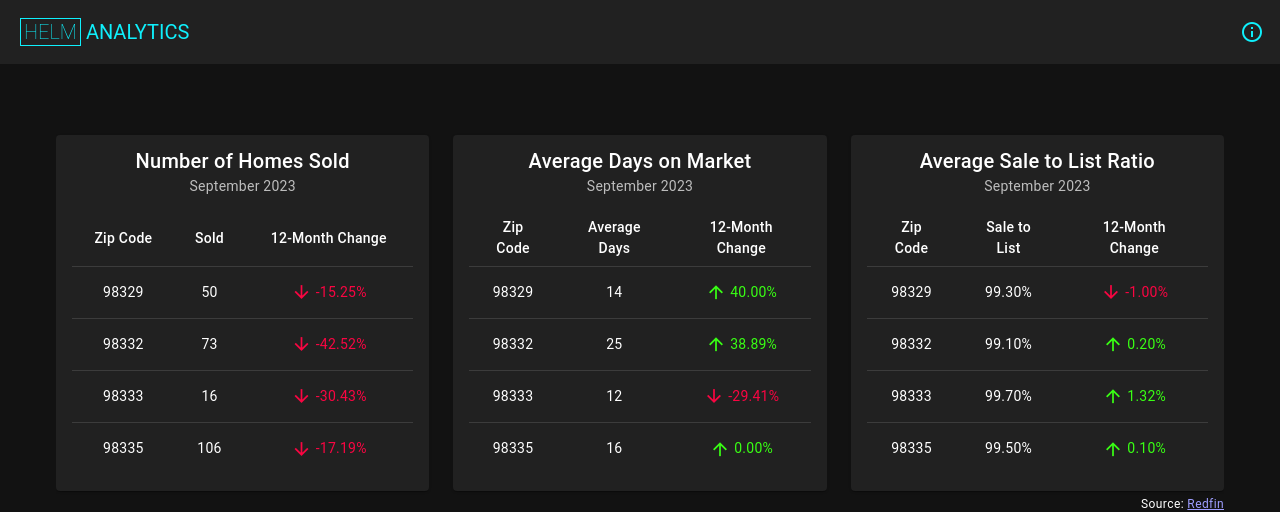
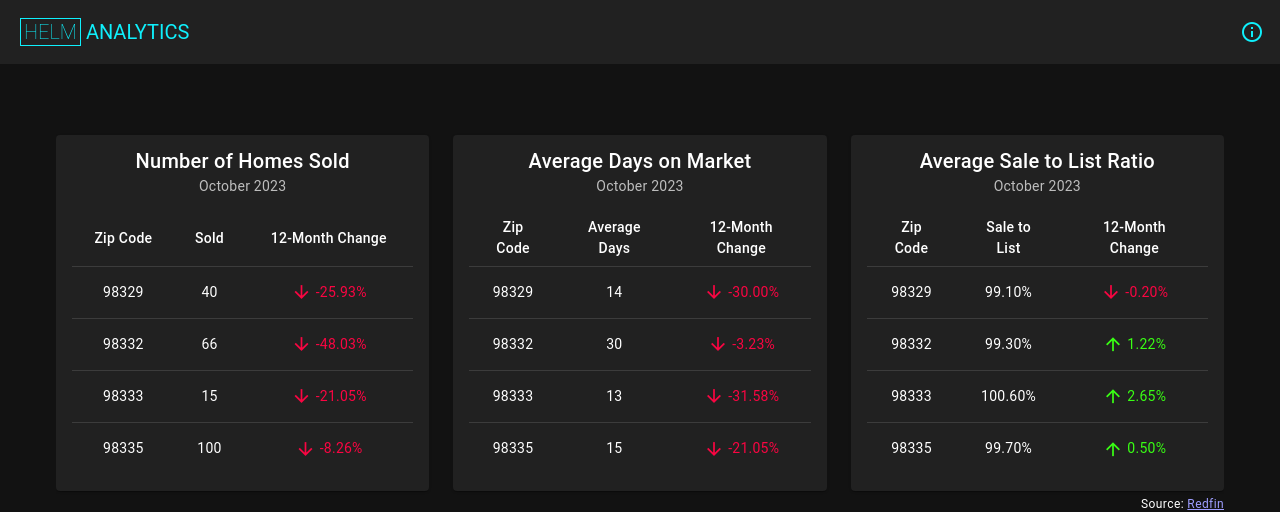
Before and after one commit to mthelm85/gh-housing-data, a Vue app: page /demand in a window 1280 px wide. Shown: the top 512 px of the page. Built offline with nearby package versions, Linux system fonts and the light colour scheme.

Commit message:
added oct data

```diff
--- a/src/views/Demand.vue
+++ b/src/views/Demand.vue
@@ -6,7 +6,7 @@
                     <v-card>
                         <v-card-item>
                             <v-card-title>Number of Homes Sold</v-card-title>
-                            <v-card-subtitle>September 2023</v-card-subtitle>
+                            <v-card-subtitle>October 2023</v-card-subtitle>
                         </v-card-item>
 
                         <v-card-text>
@@ -40,7 +40,7 @@
                     <v-card>
                         <v-card-item>
                             <v-card-title>Average Days on Market</v-card-title>
-                            <v-card-subtitle>September 2023</v-card-subtitle>
+                            <v-card-subtitle>October 2023</v-card-subtitle>
                         </v-card-item>
 
                         <v-card-text>
@@ -74,7 +74,7 @@
                     <v-card>
                         <v-card-item>
                             <v-card-title>Average Sale to List Ratio</v-card-title>
-                            <v-card-subtitle>September 2023</v-card-subtitle>
+                            <v-card-subtitle>October 2023</v-card-subtitle>
                         </v-card-item>
 
                         <v-card-text>
@@ -140,46 +140,52 @@ export default {
     data: () => ({
         showChart: true,
         sold: [
-            { zip: 98329, sold: 50, diff: -15.254237288135597 },
-            { zip: 98332, sold: 73, diff: -42.51968503937008 },
-            { zip: 98333, sold: 16, diff: -30.434782608695656 },
-            { zip: 98335, sold: 106, diff: -17.1875 },
+            { zip: 98329, sold: 40, diff: -25.92592592592593 },
+            { zip: 98332, sold: 66, diff: -48.03149606299213 },
+            { zip: 98333, sold: 15, diff: -21.052631578947366 },
+            { zip: 98335, sold: 100, diff: -8.25688073394495 }
         ],
         days: [
-            { zip: 98329, days: 14, diff: 39.99999999999999 },
-            { zip: 98332, days: 25, diff: 38.888888888888886 },
-            { zip: 98333, days: 12, diff: -29.411764705882348 },
-            { zip: 98335, days: 16, diff: 0.0 },
+            { zip: 98329, days: 14, diff: -30.000000000000004 },
+            { zip: 98332, days: 30, diff: -3.2258064516129004 },
+            { zip: 98333, days: 13, diff: -31.57894736842105 },
+            { zip: 98335, days: 15, diff: -21.052631578947366 }
         ],
         sales_list: [
-            { zip: 98329, sales_list: 99.3, diff: -0.9970089730807596 },
-            { zip: 98332, sales_list: 99.1, diff: 0.2022244691607611 },
-            { zip: 98333, sales_list: 99.7, diff: 1.3211382113821113 },
-            { zip: 98335, sales_list: 99.5, diff: 0.1006036217303663 },
+            { zip: 98329, sales_list: 99.1, diff: -0.20140986908359082 },
+            { zip: 98332, sales_list: 99.3, diff: 1.2232415902140747 },
+            { zip: 98333, sales_list: 100.6, diff: 2.6530612244897833 },
+            { zip: 98335, sales_list: 99.7, diff: 0.504032258064524 }
         ],
         series: [
             {
                 name: "98335",
                 data: [
-                    46, 46, 26, 27, 28, 26, 18, 30, 30, 28, 21, 36, 37, 23, 15, 15, 11, 16, 23, 31, 37, 66, 67, 74, 74, 66, 58, 53, 44, 42, 35, 43, 63, 68, 60, 56, 61
+                    157, 139, 144, 120, 106, 88, 121, 144, 167, 171, 168, 153, 153, 138, 151,
+                    114, 96, 74, 98, 125, 138, 140, 143, 128, 109, 86, 72, 62, 55, 61, 80, 96,
+                    105, 103, 104, 106, 100
                 ]
             },
             {
                 name: "98333",
                 data: [
-                    12, 12, 6, 4, 1, 2, 4, 4, 2, 3, 4, 6, 3, 5, 2, 2, 1, 6, 4, 6, 10, 18, 18, 13, 10, 11, 10, 9, 4, 6, 4, 7, 8, 9, 10, 9, 13
+                    27, 29, 24, 20, 16, 11, 11, 16, 23, 27, 24, 22, 23, 25, 24, 20, 12, 9, 13, 23,
+                    26, 26, 22, 23, 19, 16, 11, 9, 11, 12, 11, 8, 9, 11, 16, 16, 15
                 ]
             },
             {
                 name: "98332",
                 data: [
-                    43, 44, 25, 19, 26, 24, 17, 22, 23, 29, 31, 39, 38, 29, 21, 13, 19, 23, 32, 39, 55, 74, 92, 86, 79, 79, 61, 43, 33, 45, 46, 39, 40, 45, 42, 41, 45
+                    165, 142, 130, 106, 97, 95, 121, 137, 144, 138, 142, 138, 136, 124, 117, 84,
+                    71, 72, 99, 116, 129, 133, 134, 128, 127, 115, 89, 62, 52, 69, 85, 106, 119,
+                    107, 94, 74, 66
                 ]
             },
             {
                 name: "98329",
                 data: [
-                    12, 13, 11, 7, 5, 8, 5, 17, 18, 12, 17, 23, 23, 20, 14, 11, 7, 5, 12, 16, 20, 29, 38, 40, 41, 33, 29, 28, 17, 14, 19, 18, 18, 28, 28, 26, 32
+                    86, 78, 62, 52, 41, 36, 44, 59, 69, 72, 76, 75, 70, 64, 58, 53, 51, 55, 55, 58,
+                    71, 78, 79, 60, 54, 44, 33, 28, 26, 30, 24, 28, 27, 39, 40, 50, 40
                 ]
             },
         ],
@@ -228,11 +234,7 @@ export default {
             xaxis: {
                 type: 'datetime',
                 categories: [
-                    "9/30/2020", "10/31/2020", "11/30/2020", "12/31/2020", "1/31/2021", "2/28/2021", "3/31/2021", "4/30/2021",
-                    "5/31/2021", "6/30/2021", "7/31/2021", "8/31/2021", "9/30/2021", "10/31/2021", "11/30/2021", "12/31/2021",
-                    "1/31/2022", "2/28/2022", "3/31/2022", "4/30/2022", "5/31/2022", "6/30/2022", "7/31/2022", "8/31/2022",
-                    "9/30/2022", "10/31/2022", "11/30/2022", "12/31/2022", "1/31/2023", "2/28/2023", "3/31/2023", "4/30/2023",
-                    "5/31/2023", "6/30/2023", "7/31/2023", "8/31/2023", "9/30/2023"
+                    "10/31/2020","11/30/2020","12/31/2020","1/31/2021","2/28/2021","3/31/2021","4/30/2021","5/31/2021","6/30/2021","7/31/2021","8/31/2021","9/30/2021","10/31/2021","11/30/2021","12/31/2021","1/31/2022","2/28/2022","3/31/2022","4/30/2022","5/31/2022","6/30/2022","7/31/2022","8/31/2022","9/30/2022","10/31/2022","11/30/2022","12/31/2022","1/31/2023","2/28/2023","3/31/2023","4/30/2023","5/31/2023","6/30/2023","7/31/2023","8/31/2023","9/30/2023","10/31/2023"
                 ],
                 title: {
                     text: "Month",
--- a/src/views/Overview.vue
+++ b/src/views/Overview.vue
@@ -6,18 +6,18 @@
           <v-card>
             <v-card-item>
               <v-card-title>Median Sales Price</v-card-title>
-              <v-card-subtitle>September 2023</v-card-subtitle>
+              <v-card-subtitle>October 2023</v-card-subtitle>
             </v-card-item>
 
             <v-card-text>
               <span :class="$vuetify.display.lgAndUp ? 'text-h2' : 'text-h6'">
-                <AnimatedValue :value="825000" format="currency" />
+                <AnimatedValue :value="860000" format="currency" />
               </span>
               <v-divider class="mt-2"></v-divider>
               <div :class="$vuetify.display.lgAndUp ? 'text-h6 mt-2' : 'mt-2'">
                 12-month change
-                <div style="color: #fa0542;">
-                  <v-icon color="#fa0542" icon="mdi-arrow-down"></v-icon>1.2%
+                <div style="color: #39FF14;">
+                  <v-icon color="#39FF14" icon="mdi-arrow-up"></v-icon>5.1%
                 </div>
               </div>
             </v-card-text>
@@ -27,18 +27,18 @@
           <v-card>
             <v-card-item>
               <v-card-title>Number of Homes Sold</v-card-title>
-              <v-card-subtitle>September 2023</v-card-subtitle>
+              <v-card-subtitle>October 2023</v-card-subtitle>
             </v-card-item>
 
             <v-card-text>
               <span :class="$vuetify.display.lgAndUp ? 'text-h2' : 'text-h6'">
-                <AnimatedValue :value="75" format="plain" />
+                <AnimatedValue :value="43" format="plain" />
               </span>
               <v-divider class="mt-2"></v-divider>
               <div :class="$vuetify.display.lgAndUp ? 'text-h6 mt-2' : 'mt-2'">
                 12-month change
                 <div style="color: #fa0542;">
-                  <v-icon color="#fa0542" icon="mdi-arrow-down"></v-icon>13.8%
+                  <v-icon color="#fa0542" icon="mdi-arrow-down"></v-icon>40.3%
                 </div>
               </div>
             </v-card-text>
@@ -48,18 +48,18 @@
           <v-card>
             <v-card-item>
               <v-card-title>Sale to List Price</v-card-title>
-              <v-card-subtitle>September 2023</v-card-subtitle>
+              <v-card-subtitle>October 2023</v-card-subtitle>
             </v-card-item>
 
             <v-card-text>
               <span :class="$vuetify.display.lgAndUp ? 'text-h2' : 'text-h6'">
-                <AnimatedValue :value="99.0" format="percent" />
+                <AnimatedValue :value="100.3" format="percent" />
               </span>
               <v-divider class="mt-2"></v-divider>
               <div :class="$vuetify.display.lgAndUp ? 'text-h6 mt-2' : 'mt-2'">
                 12-month change
                 <div style="color: #39FF14;">
-                  <v-icon color="#39FF14" icon="mdi-arrow-up"></v-icon>0.5pt
+                  <v-icon color="#39FF14" icon="mdi-arrow-up"></v-icon>2.1pt
                 </div>
               </div>
             </v-card-text>
@@ -104,39 +104,25 @@ export default {
       {
         name: "98335",
         data: [
-          592228.5587, 603865.0407, 616487.143, 628507.3294, 639820.2229, 652988.6351, 668133.9281, 686829.0488, 706080.3928,
-          723002.6939, 733899.2796, 737862.4598, 738779.0551, 740565.4177, 745592.563, 754046.0172, 766949.9259, 784138.1851,
-          804579.435, 825354.7057, 841180.126, 849116.45, 846096.1461, 836699.3917, 824934.8356, 816550.0363, 810816.7569,
-          806326.2726, 799554.2265, 794663.6024, 791338.204, 791698.2354, 793354.4116, 797697.7472, 803705.0452, 810033.8279,
-          815016.354
+        597449.1178,609937.1133,621829.5881,633022.2848,646050.7857,661035.1636,679531.653,698578.4561,715320.9617,726101.7738,730022.8461,730929.7028,732697.0857,737670.8188,746034.4571,758801.2648,775806.9029,796030.9693,816585.5077,832242.7866,840094.7891,837106.5752,827809.6591,816170.0986,807874.3858,802202.0212,797759.2472,791059.1524,786220.49,782930.4233,783286.6294,784925.2091,789222.3979,795165.8697,801427.4105,806356.9985,809430.0433
         ],
       },
       {
         name: "98333",
         data: [
-          732413.8111, 744703.5225, 759985.6963, 775062.7979, 790385.3295, 808021.8705, 827316.3372, 848237.076, 870931.974,
-          892908.3848, 914490.6021, 928854.6137, 940955.1582, 950626.385, 963473.7983, 977805.2744, 995033.1971, 1014464.901,
-          1036946.586, 1061051.903, 1079607.685, 1088083.235, 1081539.25, 1066444.358, 1047195.144, 1032219.379, 1022117.315,
-          1014100.139, 1003404.361, 997584.5792, 995975.6583, 1001363.488, 1003786.134, 1008166.483, 1012353.385, 1016432.126,
-          1020004.068
+        734391.8619,749462.4285,764330.7625,779441.1282,796833.4619,815860.7646,836491.8209,858872.4703,880544.5811,901827.9566,915993.0745,927926.0668,937463.3794,950132.8989,964265.9318,981255.3052,1000417.945,1022588.333,1046359.873,1064658.718,1073016.91,1066563.538,1051677.66,1032694.983,1017926.582,1007964.398,1000058.233,989510.5564,983771.3592,982184.7165,987497.9431,989887.0436,994206.7386,998335.6661,1002357.93,1005880.413,1008549.496
         ]
       },
       {
         name: "98332",
         data: [
-          607370.8732, 618322.6354, 630720.9533, 642805.4171, 654520.324, 667374.1386, 682109.0346, 699387.2302, 717031.2552, 732157.2765,
-          743116.1105, 748523.8352, 751838.1591, 755802.2839, 763148.6282, 773544.3541, 786540.8165, 801601.5156, 819761.5346, 839118.6376,
-          854730.2354, 861836.6911, 857716.0083, 847985.3772, 836251.6868, 828849.6893, 823934.1813, 820820.1373, 814987.8391, 810474.4193,
-          807049.7471, 807050.153, 808460.7549, 813412.0961, 820465.8264, 827982.9613, 833446.8045
+        610667.0765,622911.8887,634846.7327,646416.5953,659111.2645,673663.7253,690727.9966,708153.5678,723092.3113,733915.4621,739256.2328,742529.5215,746444.5658,753699.9537,763966.9684,776802.5194,791676.7493,809611.926,828729.3653,844147.6733,851166.1427,847096.4788,837486.3244,825897.9108,818587.5587,813732.9104,810657.422,804897.3344,800439.7961,797057.5253,797057.9262,798451.0632,803341.101,810307.4978,817731.5618,823127.7562,825943.0969
         ],
       },
       {
         name: "98329",
         data: [
-          426402.7058, 436110.6288, 446509.1745, 455959.5717, 465134.6951, 474680.7304, 484838.0869, 496063.0155, 507155.2897, 516317.3833,
-          522503.5938, 524616.94, 525778.3916, 526688.347, 529063.4472, 531612.0853, 537371.9614, 546107.9899, 557749.0809, 569933.9883,
-          579264.2371, 583578.0416, 580879.7993, 574659.2747, 567698.348, 563156.3001, 559582.0355, 555911.6001, 549944.9914, 544265.1835,
-          540453.921, 539860.6243, 541676.4726, 545476.8714, 550463.5515, 555793.9347, 559982.015
+        431132.3368,441412.181,450754.6999,459825.0875,469262.1528,479303.561,490400.3547,501366.0084,510423.5148,516539.1085,518628.3303,519776.5237,520676.0918,523024.0798,525543.6246,531237.7506,539874.0555,551382.2611,563428.0753,572651.8174,576916.3789,574248.9376,568099.4216,561217.9553,556727.7558,553194.2921,549565.7555,543667.2569,538052.2852,534284.529,533698.0049,535493.1249,539250.1414,544179.8975,549449.4333,553589.7058,556346.4732
         ]
       },
     ],
@@ -186,11 +172,7 @@ export default {
       xaxis: {
         type: 'datetime',
         categories: [
-          "9/30/2020", "10/31/2020", "11/30/2020", "12/31/2020", "1/31/2021", "2/28/2021", "3/31/2021", "4/30/2021",
-          "5/31/2021", "6/30/2021", "7/31/2021", "8/31/2021", "9/30/2021", "10/31/2021", "11/30/2021", "12/31/2021",
-          "1/31/2022", "2/28/2022", "3/31/2022", "4/30/2022", "5/31/2022", "6/30/2022", "7/31/2022", "8/31/2022",
-          "9/30/2022", "10/31/2022", "11/30/2022", "12/31/2022", "1/31/2023", "2/28/2023", "3/31/2023", "4/30/2023",
-          "5/31/2023", "6/30/2023", "7/31/2023", "8/31/2023", "9/30/2023"
+          "10/31/2020","11/30/2020","12/31/2020","1/31/2021","2/28/2021","3/31/2021","4/30/2021","5/31/2021","6/30/2021","7/31/2021","8/31/2021","9/30/2021","10/31/2021","11/30/2021","12/31/2021","1/31/2022","2/28/2022","3/31/2022","4/30/2022","5/31/2022","6/30/2022","7/31/2022","8/31/2022","9/30/2022","10/31/2022","11/30/2022","12/31/2022","1/31/2023","2/28/2023","3/31/2023","4/30/2023","5/31/2023","6/30/2023","7/31/2023","8/31/2023","9/30/2023","10/31/2023"
         ],
         title: {
           text: "Month",
--- a/src/views/Supply.vue
+++ b/src/views/Supply.vue
@@ -6,7 +6,7 @@
                     <v-card>
                         <v-card-item>
                             <v-card-title>Number of Homes for Sale</v-card-title>
-                            <v-card-subtitle>September 2023</v-card-subtitle>
+                            <v-card-subtitle>October 2023</v-card-subtitle>
                         </v-card-item>
 
                         <v-card-text>
@@ -38,7 +38,7 @@
                     <v-card>
                         <v-card-item>
                             <v-card-title>Number of Newly Listed Homes</v-card-title>
-                            <v-card-subtitle>September 2023</v-card-subtitle>
+                            <v-card-subtitle>October 2023</v-card-subtitle>
                         </v-card-item>
 
                         <v-card-text>
@@ -70,7 +70,7 @@
                     <v-card>
                         <v-card-item>
                             <v-card-title>Months of Supply</v-card-title>
-                            <v-card-subtitle>September 2023</v-card-subtitle>
+                            <v-card-subtitle>October 2023</v-card-subtitle>
                         </v-card-item>
 
                         <v-card-text>
@@ -134,46 +134,50 @@ export default {
     data: () => ({
         showChart: true,
         inventory: [
-            { zip: 98329, inventory: 32, diff: -21.95121951219512 },
-            { zip: 98332, inventory: 45, diff: -43.0379746835443 },
-            { zip: 98333, inventory: 13, diff: 30.000000000000004 },
-            { zip: 98335, inventory: 61, diff: -17.567567567567565 },
+            { zip: 98329, inventory: 28, diff: -17.647058823529417 },
+            { zip: 98332, inventory: 47, diff: -41.25 },
+            { zip: 98333, inventory: 10, diff: -9.090909090909093 },
+            { zip: 98335, inventory: 59, diff: -11.940298507462687 }
         ],
         newListings: [
-            { zip: 98329, new_listings: 51, diff: -20.3125 },
-            { zip: 98332, new_listings: 75, diff: -45.652173913043484 },
-            { zip: 98333, new_listings: 18, diff: -21.739130434782606 },
-            { zip: 98335, new_listings: 109, diff: -17.42424242424242 },
+            { zip: 98329, new_listings: 49, diff: -3.9215686274509776 },
+            { zip: 98332, new_listings: 72, diff: -38.46153846153846 },
+            { zip: 98333, new_listings: 15, diff: -6.25 },
+            { zip: 98335, new_listings: 102, diff: -12.06896551724138 }
         ],
         supply: [
-            { zip: 98329, supply: 0.9014084507042254, diff: 35.02805450589717 },
-            { zip: 98332, supply: 0.4954128440366973, diff: -29.92103123911276 },
-            { zip: 98333, supply: 1.0469798657718121, diff: 114.63087248322151 },
-            { zip: 98335, supply: 0.7086156824782188, diff: 19.29959969650192 },
+            { zip: 98329, supply: 0.8215158924205378, diff: 48.19502373076367 },
+            { zip: 98332, supply: 0.5433526011560693, diff: -24.496628131021193 },
+            { zip: 98333, supply: 0.8275862068965517, diff: 51.7241379310345 },
+            { zip: 98335, supply: 0.6873786407766991, diff: 24.30952035936822 }
         ],
         series: [
             {
                 name: "98335",
                 data: [
-                    46, 46, 26, 27, 28, 26, 18, 30, 30, 28, 21, 36, 37, 23, 15, 15, 11, 16, 23, 31, 37, 66, 67, 74, 74, 66, 58, 53, 44, 42, 35, 43, 63, 68, 60, 56, 61
+                    47, 27, 28, 28, 27, 19, 31, 30, 29, 21, 36, 37, 23, 15, 15, 11, 16, 23, 31,
+                    37, 66, 67, 74, 74, 67, 59, 54, 45, 43, 35, 43, 63, 68, 60, 56, 61, 59
                 ]
             },
             {
                 name: "98333",
                 data: [
-                    12, 12, 6, 4, 1, 2, 4, 4, 2, 3, 4, 6, 3, 5, 2, 2, 1, 6, 4, 6, 10, 18, 18, 13, 10, 11, 10, 9, 4, 6, 4, 7, 8, 9, 10, 9, 13
+                    12, 6, 4, 1, 2, 4, 4, 3, 3, 4, 6, 3, 5, 2, 2, 1, 6, 4, 6, 10, 18, 18, 13, 10,
+                    11, 10, 9, 4, 6, 4, 7, 8, 9, 10, 9, 14, 10
                 ]
             },
             {
                 name: "98332",
                 data: [
-                    43, 44, 25, 19, 26, 24, 17, 22, 23, 29, 31, 39, 38, 29, 21, 13, 19, 23, 32, 39, 55, 74, 92, 86, 79, 79, 61, 43, 33, 45, 46, 39, 40, 45, 42, 41, 45
+                    45, 25, 19, 26, 24, 17, 22, 23, 29, 31, 38, 38, 29, 21, 13, 19, 23, 33, 39,
+                    55, 75, 92, 87, 80, 80, 62, 44, 33, 45, 46, 40, 41, 45, 43, 42, 45, 47
                 ]
             },
             {
                 name: "98329",
                 data: [
-                    12, 13, 11, 7, 5, 8, 5, 17, 18, 12, 17, 23, 23, 20, 14, 11, 7, 5, 12, 16, 20, 29, 38, 40, 41, 33, 29, 28, 17, 14, 19, 18, 18, 28, 28, 26, 32
+                    13, 11, 7, 4, 8, 5, 17, 18, 12, 17, 23, 23, 20, 14, 11, 7, 6, 13, 16, 20, 29, 38, 40, 40, 34, 30, 29,
+                    18, 15, 20, 19, 19, 29, 29, 27, 33, 28
                 ]
             },
         ],
@@ -222,11 +226,7 @@ export default {
             xaxis: {
                 type: 'datetime',
                 categories: [
-                    "9/30/2020", "10/31/2020", "11/30/2020", "12/31/2020", "1/31/2021", "2/28/2021", "3/31/2021", "4/30/2021",
-                    "5/31/2021", "6/30/2021", "7/31/2021", "8/31/2021", "9/30/2021", "10/31/2021", "11/30/2021", "12/31/2021",
-                    "1/31/2022", "2/28/2022", "3/31/2022", "4/30/2022", "5/31/2022", "6/30/2022", "7/31/2022", "8/31/2022",
-                    "9/30/2022", "10/31/2022", "11/30/2022", "12/31/2022", "1/31/2023", "2/28/2023", "3/31/2023", "4/30/2023",
-                    "5/31/2023", "6/30/2023", "7/31/2023", "8/31/2023", "9/30/2023"
+                    "10/31/2020","11/30/2020","12/31/2020","1/31/2021","2/28/2021","3/31/2021","4/30/2021","5/31/2021","6/30/2021","7/31/2021","8/31/2021","9/30/2021","10/31/2021","11/30/2021","12/31/2021","1/31/2022","2/28/2022","3/31/2022","4/30/2022","5/31/2022","6/30/2022","7/31/2022","8/31/2022","9/30/2022","10/31/2022","11/30/2022","12/31/2022","1/31/2023","2/28/2023","3/31/2023","4/30/2023","5/31/2023","6/30/2023","7/31/2023","8/31/2023","9/30/2023","10/31/2023"
                 ],
                 title: {
                     text: "Month",
```
